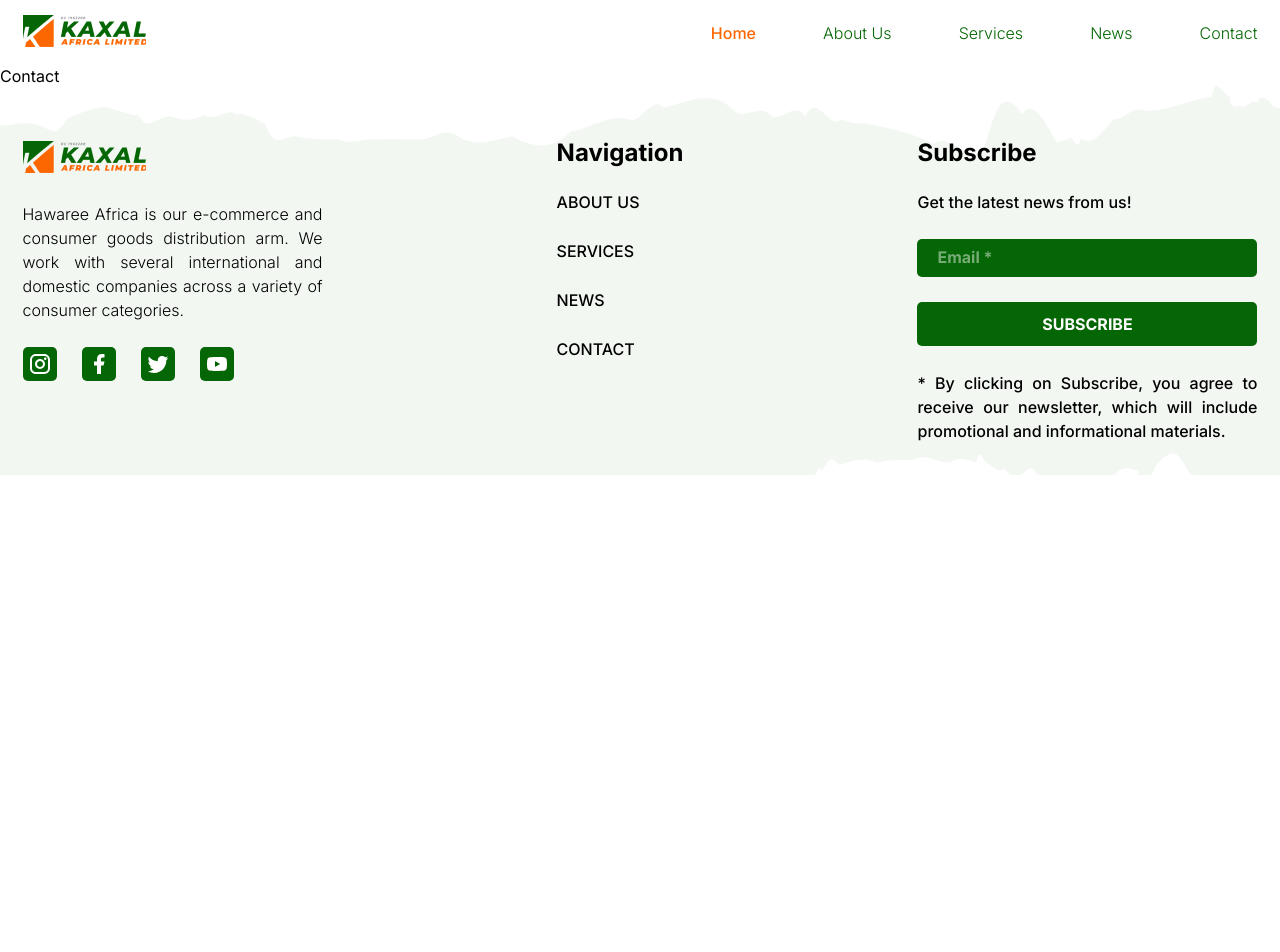
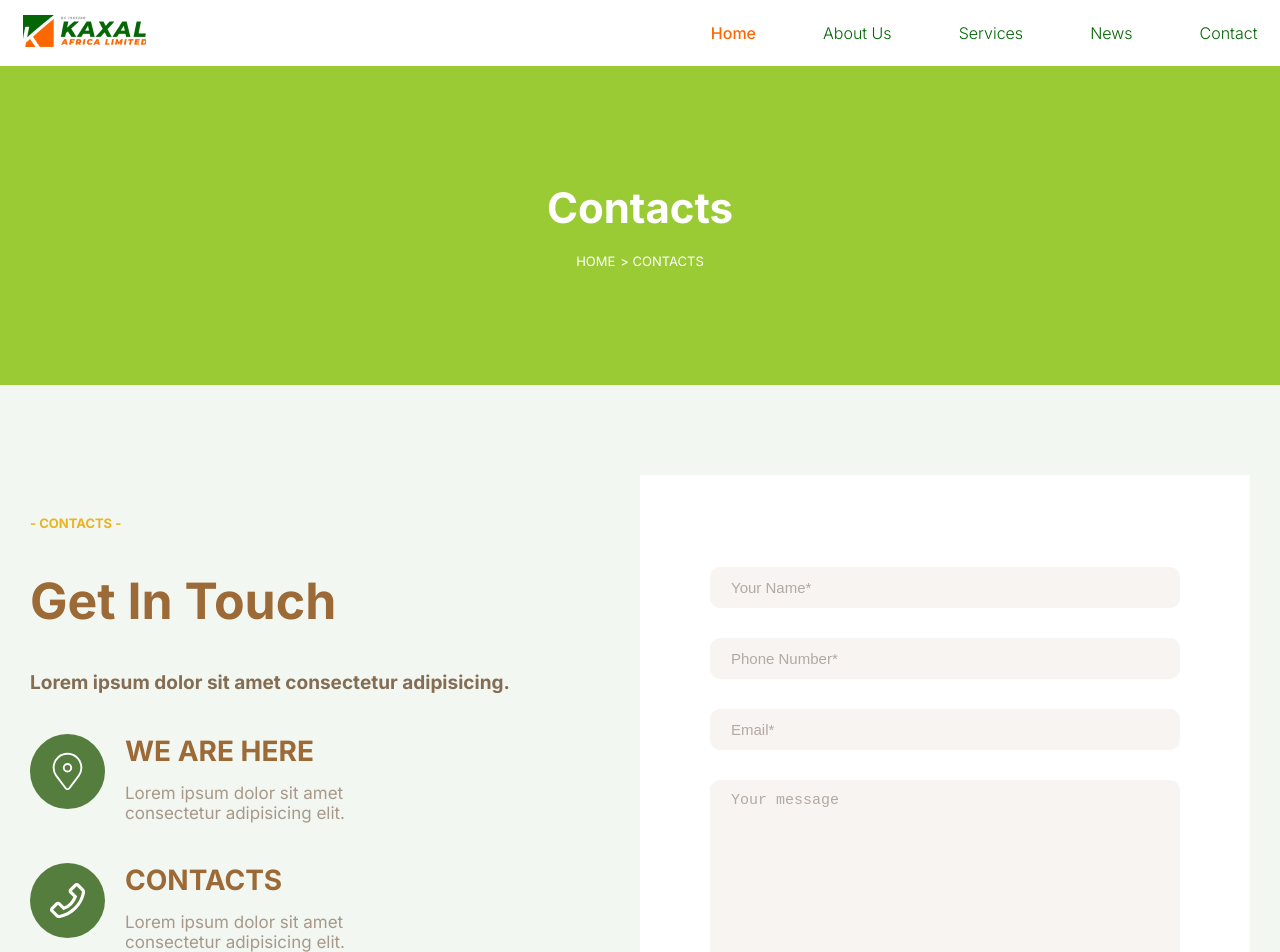
Before and after one commit to marketintelsolutions/kaxal, a React (Create React App) app: page /contact in a window 1280 px wide. Shown: the top 952 px of the page. Before the commit the page ends 800 px from the top, so only its background shows below. Built offline with nearby package versions, Linux system fonts and the light colour scheme.

Commit message:
contacts in progress

```diff
--- a/package.json
+++ b/package.json
@@ -8,6 +8,7 @@
     "@testing-library/user-event": "^13.5.0",
     "react": "^18.2.0",
     "react-dom": "^18.2.0",
+    "react-icons": "^4.10.1",
     "react-router-dom": "^6.14.1",
     "react-scripts": "5.0.1",
     "sass": "^1.63.6",
--- a/src/pages/Contact.js
+++ b/src/pages/Contact.js
@@ -1,7 +1,75 @@
 import React from "react";
+import { Link } from "react-router-dom";
+import { CiLocationOn, CiClock2 } from "react-icons/ci";
+import { AiOutlinePhone } from "react-icons/ai";
 
 const Contact = () => {
-  return <div>Contact</div>;
+  return (
+    <section className="contact">
+      <div className="section-one">
+        <div className="section-center">
+          <h2>contacts</h2>
+          <div className="link">
+            <Link to="/">home </Link>
+            <p> {" > contacts"}</p>
+          </div>
+        </div>
+      </div>
+      <div className="section-two">
+        <div className="section-center">
+          <div className="left">
+            <h2>- contacts -</h2>
+            <h1>Get in Touch</h1>
+            <h3>Lorem ipsum dolor sit amet consectetur adipisicing.</h3>
+            <div className="items">
+              <div className="item">
+                <span>
+                  <CiLocationOn />
+                </span>
+                <div className="text">
+                  <h2>we are here</h2>
+                  <p>
+                    Lorem ipsum dolor sit amet consectetur adipisicing elit.
+                  </p>
+                </div>
+              </div>
+              <div className="item">
+                <span>
+                  <AiOutlinePhone />
+                </span>
+                <div className="text">
+                  <h2>contacts</h2>
+                  <p>
+                    Lorem ipsum dolor sit amet consectetur adipisicing elit.
+                  </p>
+                </div>
+              </div>
+              <div className="item">
+                <span>
+                  <CiClock2 />
+                </span>
+                <div className="text">
+                  <h2>hours</h2>
+                  <p>
+                    Lorem ipsum dolor sit amet consectetur adipisicing elit.
+                  </p>
+                </div>
+              </div>
+            </div>
+          </div>
+          <div className="right">
+            <form>
+              <input type="text" placeholder="Your Name*" />
+              <input type="number" placeholder="Phone Number*" />
+              <input type="email" placeholder="Email*" />
+              <textarea name="" placeholder="Your message"></textarea>
+              <button>SEND</button>
+            </form>
+          </div>
+        </div>
+      </div>
+    </section>
+  );
 };
 
 export default Contact;
--- a/src/styles/index.css
+++ b/src/styles/index.css
@@ -16,4 +16,5 @@ body {
   --max-width: 1235px;
   --primary-orange: #fc6702;
   --primary-green: #9acb34;
+  --light-green: #0466040d;
 }
--- a/src/styles/index.scss
+++ b/src/styles/index.scss
@@ -1,4 +1,5 @@
 @import "../styles/modules/navbar";
 @import "../styles/modules/landing";
 @import "../styles/modules/about";
+@import "../styles/modules/contact";
 @import "../styles/modules/footer";
--- a/src/styles/modules/_about.scss
+++ b/src/styles/modules/_about.scss
@@ -43,7 +43,9 @@
 
   & .section-two {
     // border: 2px solid red;
-    background: rgb(247, 244, 241);
+    // background: rgb(247, 244, 241);
+
+    background: var(--light-green);
     padding: 90px 30px 50px;
 
     & .content {
@@ -71,6 +73,7 @@
         & h2 {
           color: rgba(234, 179, 23, 0.98);
           font-size: 13px;
+          text-transform: uppercase;
         }
 
         & h1 {
--- /dev/null
+++ b/src/styles/modules/_contact.scss
@@ -0,0 +1,170 @@
+.contact {
+  & .section-one {
+    //   border: 2px solid red;
+    min-height: 319px;
+    background: var(--primary-green);
+    display: flex;
+    justify-content: center;
+    align-items: center;
+
+    & .section-center {
+      max-width: var(--max-width);
+      // border: 2px solid blue;
+      margin: 0 auto;
+      display: flex;
+      flex-direction: column;
+      gap: 20px;
+      align-items: center;
+
+      & h2 {
+        font-size: 42px;
+        color: white;
+        text-transform: capitalize;
+      }
+
+      & .link {
+        display: flex;
+        gap: 5px;
+
+        & a,
+        p,
+        span {
+          font-size: 13px;
+          text-transform: uppercase;
+          text-decoration: none;
+          color: white;
+          align-items: center;
+          display: flex;
+          justify-content: center;
+        }
+      }
+    }
+  }
+
+  & .section-two {
+    padding: 90px 30px 30px;
+    background: var(--light-green);
+
+    & .section-center {
+      max-width: var(--max-width);
+      margin: 0 auto;
+      //   border: 2px solid blue;
+      display: flex;
+      gap: 40px;
+      justify-content: space-between;
+
+      & .left {
+        display: flex;
+        flex-direction: column;
+        gap: 40px;
+        padding: 40px 0;
+
+        & h2 {
+          color: rgba(234, 179, 23, 0.98);
+          font-size: 13px;
+          text-transform: uppercase;
+        }
+
+        & h1 {
+          font-size: 50px;
+          color: #9c6a37;
+          text-transform: capitalize;
+        }
+
+        & h3 {
+          color: rgb(132, 109, 83);
+          font-size: 19px;
+        }
+
+        & .items {
+          display: flex;
+          flex-direction: column;
+          gap: 40px;
+
+          & .item {
+            display: flex;
+            gap: 20px;
+            & span {
+              font-size: 45px;
+              color: white;
+              padding: 15px;
+              border-radius: 50%;
+              background: #557d3e;
+              height: fit-content;
+              width: fit-content;
+              display: flex;
+              justify-content: center;
+              align-items: center;
+            }
+
+            & .text {
+              display: flex;
+              flex-direction: column;
+              gap: 15px;
+
+              & h2 {
+                font-size: 28px;
+                color: #9c6a37;
+              }
+
+              & p {
+                font-size: 17px;
+                color: rgb(168, 152, 137);
+                max-width: 235px;
+              }
+            }
+          }
+        }
+      }
+
+      & .right {
+        // border: 2px solid red;
+        background: white;
+        padding: 70px;
+        max-width: 530px;
+        display: flex;
+        align-items: center;
+        min-width: 50%;
+        justify-content: center;
+
+        & form {
+          display: flex;
+          flex-direction: column;
+          gap: 30px;
+          justify-content: center;
+          width: 100%;
+
+          & input,
+          textarea {
+            // width: 380px;
+            width: 100%;
+            padding: 12px 21px;
+            font-size: 15px;
+            border: none;
+            background-color: #f8f4f1;
+            border-radius: 10px;
+            --w-get-input-background-color: #f8f4f1;
+
+            &::placeholder {
+              color: #b3a9a2;
+            }
+          }
+
+          & textarea {
+            height: 180px;
+            resize: none;
+          }
+
+          & button {
+            padding: 12px 21px;
+            border: none;
+            color: #9c6a37;
+            background: #d7c2aa;
+            border-radius: 7px;
+            cursor: pointer;
+          }
+        }
+      }
+    }
+  }
+}
```
Also changed, not shown: 1 other file (tests, documents, lock files or other folders).
